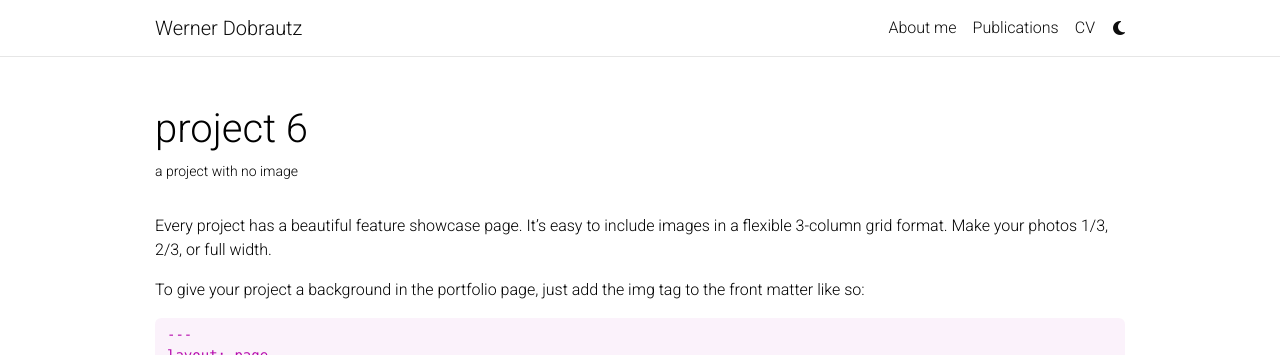
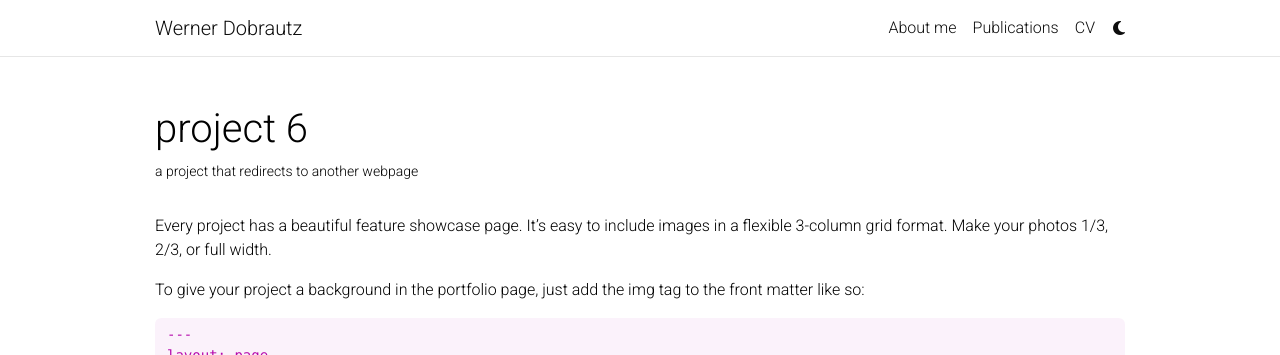
Before and after one commit to dobrautz/dobrautz.github.io, a Jekyll site: the page built from _projects/6_project.md, in a window 1280 px wide and 900 px high. Shown: the top 355 px of the window. Built offline with Jekyll 4.4.1, drawn with Linux system fonts in a browser that asks for light colours; full-size pictures stand in for the smaller copies a plugin makes; comment, search, counter and statistics services are not loaded; a style sheet for code colours, icons or effects is not loaded.

Commit message:
Update 6_project.md

```diff
--- a/_projects/6_project.md
+++ b/_projects/6_project.md
@@ -1,9 +1,10 @@
 ---
 layout: page
 title: project 6
-description: a project with no image
+description: a project that redirects to another webpage
 img:
 importance: 4
+redirect: https://unsplash.com
 category: fun
 ---
 
```
